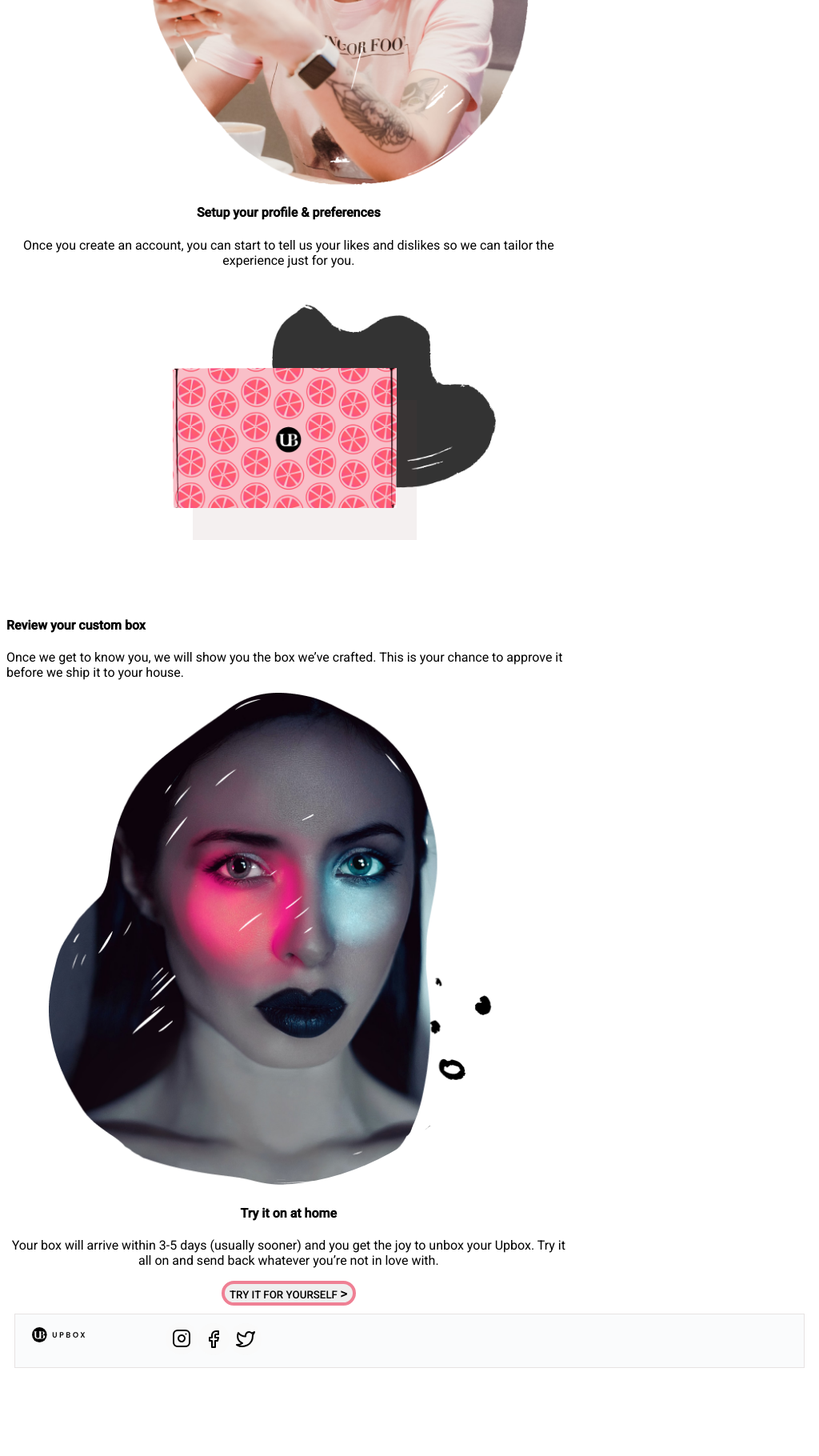
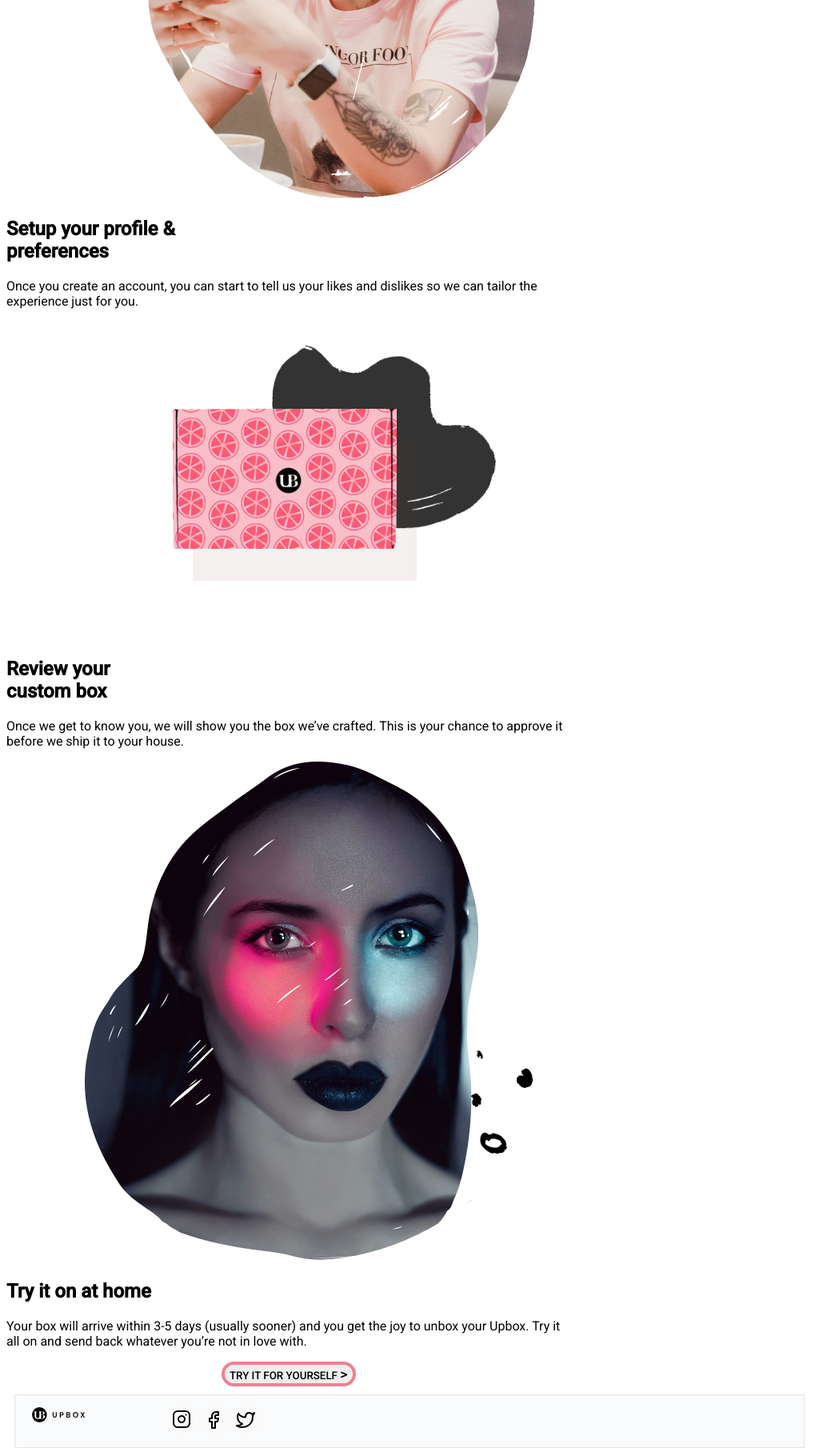
Before and after one commit to IndiraRamalingam/UI_Design_UpBox, a React (Vite) app: page / in a window 1024 px wide. Shown: the part 1352-3172 px from the top of the page at 80% size. Before the commit the page ends 3072 px from the top, so only its background shows below. Built offline with nearby package versions, Linux system fonts and the light colour scheme.

Commit message:
changes in text size

```diff
--- a/src/components/Section.jsx
+++ b/src/components/Section.jsx
@@ -23,8 +23,8 @@ function Section() {
                             <img className="cropped2" src={work1} />
                         </div>
                     </div>
-                    <div className="col-12 col-lg-4 mt-5 text_row_1">
-                        <h4>Setup your profile & preferences</h4>
+                    <div className="col-12 col-lg-7 mt-5 text_row_1">
+                        <h2>Setup your profile & <br/> preferences</h2>
                         <p>Once you create an account, you can start to tell us your likes and dislikes so we can tailor the experience just for you.</p>
                     </div>
                 </div>
@@ -39,19 +39,13 @@ function Section() {
                         <div className='col-12 col-lg-7 work_container img_row_2'>
                             <img src={work2_new} className='work_img1'/>
                             <img src={work2_art} className='work_art_img1'/>
-                             {/* <div className="images"> */}
-                        {/* <img src="https://picsum.photos/400/400?random=1" alt="" />
-                        <img src="https://picsum.photos/400/400?random=2" alt="" /> */}
-                    {/* <img src={work2_new} alt="Box_Images" />
-                    <img src={work2_art} alt="Box_art_image" />
-                  </div>*/}
                         </div>
                          </div>
 
                         <div className='row'>
                             <div className='col-12 col-lg-6'></div>
                             <div className='col-12 col-lg-6 text_row_2'>
-                                <h4>Review your custom box</h4>
+                                <h2>Review your<br/> custom box</h2>
                                 <p>Once we get to know you, we will show you the box we’ve crafted. This is your chance to approve it before we ship it to your house.</p>
                             </div>
                         </div>
@@ -59,12 +53,12 @@ function Section() {
                 </div>
 
             {/* Fourth Row */}
-               <div className="row  justify-content-center">
+               <div className="row m-5 justify-content-center">
                     <div className="col-12 col-lg-5 img_row_3">
                         <img className="cropped3" src={work3}/>
                     </div>
-                    <div className="col-12 col-lg-4 mt-5 text_row_3">
-                        <h4>Try it on at home</h4>
+                    <div className="col-12 col-lg-7 text_row_3">
+                        <h2>Try it on at home</h2>
                         <p>Your box will arrive within 3-5 days (usually sooner) and you get the joy to unbox your Upbox. Try it all on and send back whatever you’re not in love with.</p>
                     </div>
                 </div>
--- a/src/index.css
+++ b/src/index.css
@@ -107,21 +107,17 @@
 .cropped2 {
   border-radius:96% 0 0 0;
   max-width: 85%;
-  /* max-height: 100%;
-  object-position: -63px 0px;
-  object-fit: cover; */
 }
 .cropped3{
   border-radius:0 0 55% 0;
   max-width: 85%;
-  /* height: 100%;
-   object-fit: cover;
-  object-position: 62px 0px;*/
 }
-.text_row_1,.text_row_2,.text_row_3,.img_row_1,.img_row_3,.img_row_2{
+.text_row_1,.text_row_2,.text_row_3,.img_row_1,.img_row_2{
   text-align: start;
 }
-
+.img_row_3{
+  text-align: end;
+}
 
 /* For overlap image */
 
@@ -211,11 +207,16 @@
   top: 29px;
   left: 83%;
 }
-
-  .text_row_1,.text_row_3,.img_row_1,.img_row_3,.img_row_2{
+.cropped2 {
+  max-width: 100%;
+}
+.cropped3{
+  max-width: 100%;
+}
+  .img_row_1,.img_row_2{
     text-align: center;
   }
-  .text_row_2{
+  .text_row_1,.text_row_3,.text_row_2{
     text-align: start;
   }
   .footer_logo{
@@ -299,17 +300,21 @@
 }
 
 /* For Mobile */
-@media only screen and (min-width:310px) and (max-width: 480px) {
+@media only screen and (min-width:280px) and (max-width: 480px) {
   /* For Header Image */
 .header_img{
  background-image: url(assets/topbar-mobile.png);
  background-repeat: no-repeat;
  }
+ .navbar-brand
+ {
+  width:50%;
+ }
  .navbar-nav {
    text-align: center;
  }
  .navbar-toggler {
-	padding: 1px 4px;
+	padding: 1px 0px;
   }
  .btnLink{
    border: none;
```
